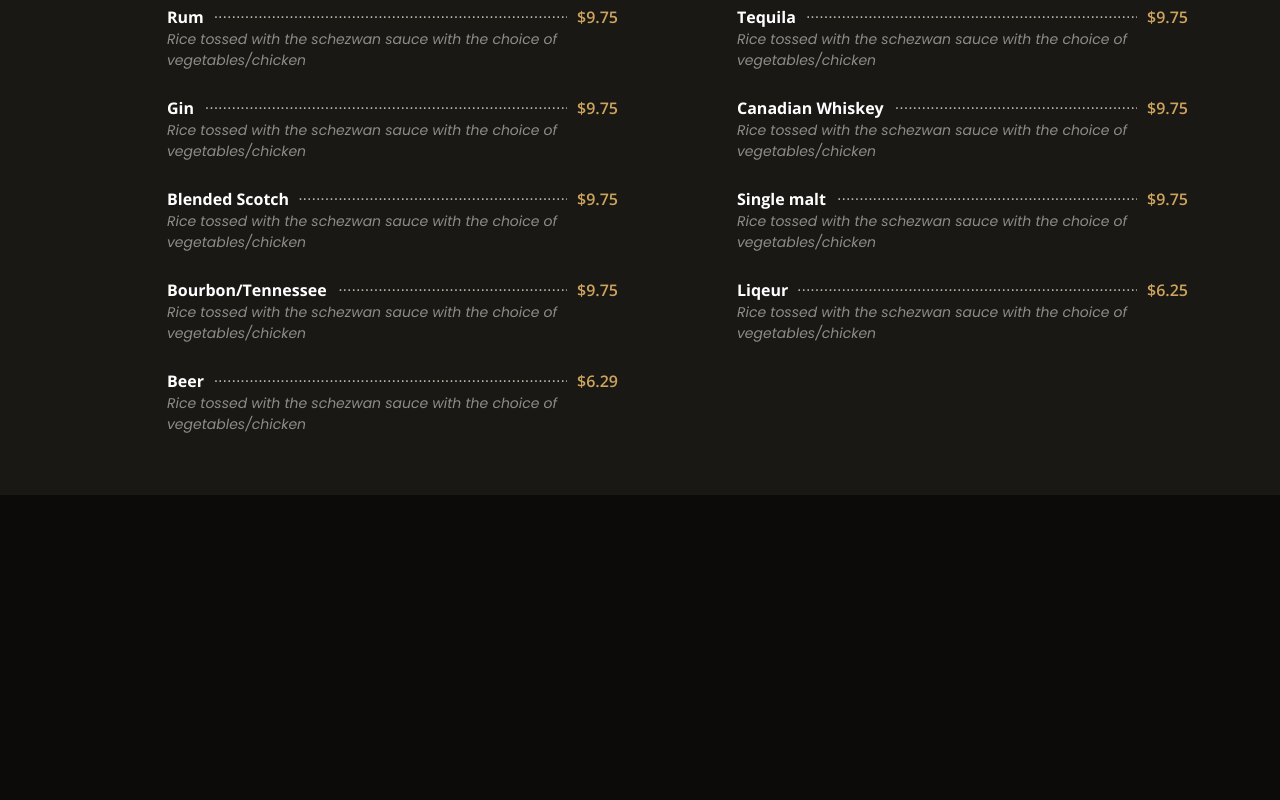
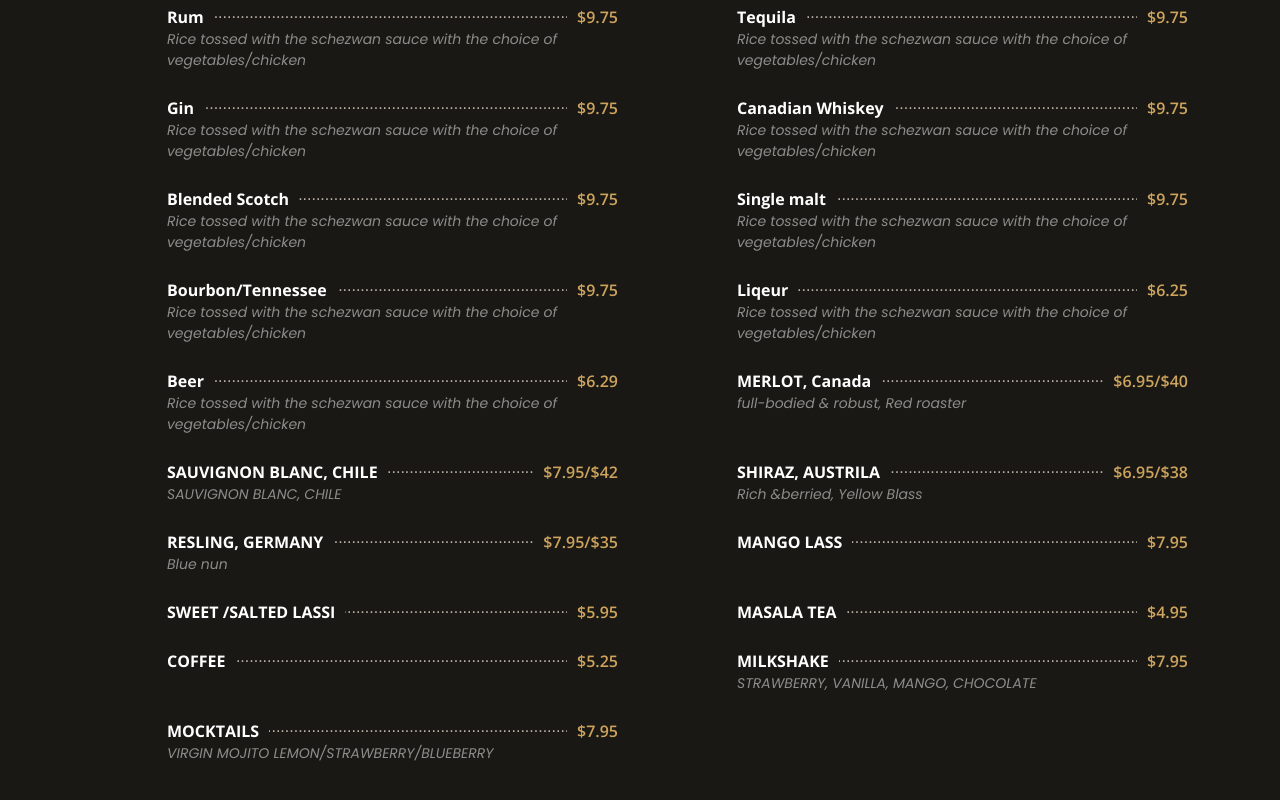
Before and after one commit to Rajeev0408/Indian-Flavor, a plain HTML site: page Menu.html in a window 1280 px wide. Shown: the part 5887-6687 px from the top of the page. Before the commit the page ends 6382 px from the top, so only its background shows below. Drawn offline with nearby package versions, Linux system fonts and the light colour scheme; a web font is replaced by a local one.

Commit message:
Update Menu.html

```diff
--- a/Menu.html
+++ b/Menu.html
@@ -1341,6 +1341,86 @@
               </div>
             </div>
 
+            <div class="col-lg-6 menu-item filter-drinks">
+              <div class="menu-content">
+                <a href="#">MERLOT, Canada </a><span>$6.95/$40</span>
+              </div>
+              <div class="menu-ingredients">
+                full-bodied & robust, Red roaster
+
+              </div>
+            </div>
+
+            <div class="col-lg-6 menu-item filter-drinks">
+              <div class="menu-content">
+                <a href="#">SAUVIGNON BLANC, CHILE </a><span>$7.95/$42</span>
+              </div>
+              <div class="menu-ingredients">
+                SAUVIGNON BLANC, CHILE
+              </div>
+            </div>
+
+            <div class="col-lg-6 menu-item filter-drinks">
+              <div class="menu-content">
+                <a href="#">SHIRAZ, AUSTRILA </a><span>$6.95/$38</span>
+              </div>
+              <div class="menu-ingredients">
+                Rich &berried, Yellow Blass
+
+              </div>
+            </div>
+
+            <div class="col-lg-6 menu-item filter-drinks">
+              <div class="menu-content">
+                <a href="#">RESLING, GERMANY </a><span>$7.95/$35</span>
+              </div>
+              <div class="menu-ingredients">
+                Blue nun
+              </div>
+            </div>
+
+            <div class="col-lg-6 menu-item filter-drinks">
+              <div class="menu-content">
+                <a href="#">MANGO LASS </a><span>$7.95</span>
+              </div>
+            </div>
+
+              <div class="col-lg-6 menu-item filter-drinks">
+                <div class="menu-content">
+                  <a href="#">SWEET /SALTED LASSI </a><span>$5.95</span>
+                </div>
+              </div>
+
+                <div class="col-lg-6 menu-item filter-drinks">
+                  <div class="menu-content">
+                    <a href="#">MASALA TEA </a><span>$4.95</span>
+                  </div>
+                </div>
+
+                  <div class="col-lg-6 menu-item filter-drinks">
+                    <div class="menu-content">
+                      <a href="#">COFFEE </a><span>$5.25</span>
+                    </div>
+                  </div>
+
+                  <div class="col-lg-6 menu-item filter-drinks">
+                    <div class="menu-content">
+                      <a href="#">MILKSHAKE </a><span>$7.95</span>
+                    </div>
+                    <div class="menu-ingredients">
+                      STRAWBERRY, VANILLA, MANGO, CHOCOLATE
+                    </div>
+                  </div>
+
+                  <div class="col-lg-6 menu-item filter-drinks">
+                    <div class="menu-content">
+                      <a href="#">MOCKTAILS </a><span>$7.95</span>
+                    </div>
+                    <div class="menu-ingredients">
+                      VIRGIN MOJITO LEMON/STRAWBERRY/BLUEBERRY
+                    </div>
+                  </div>
+
 
             <!---Noodles End--->
 
```
